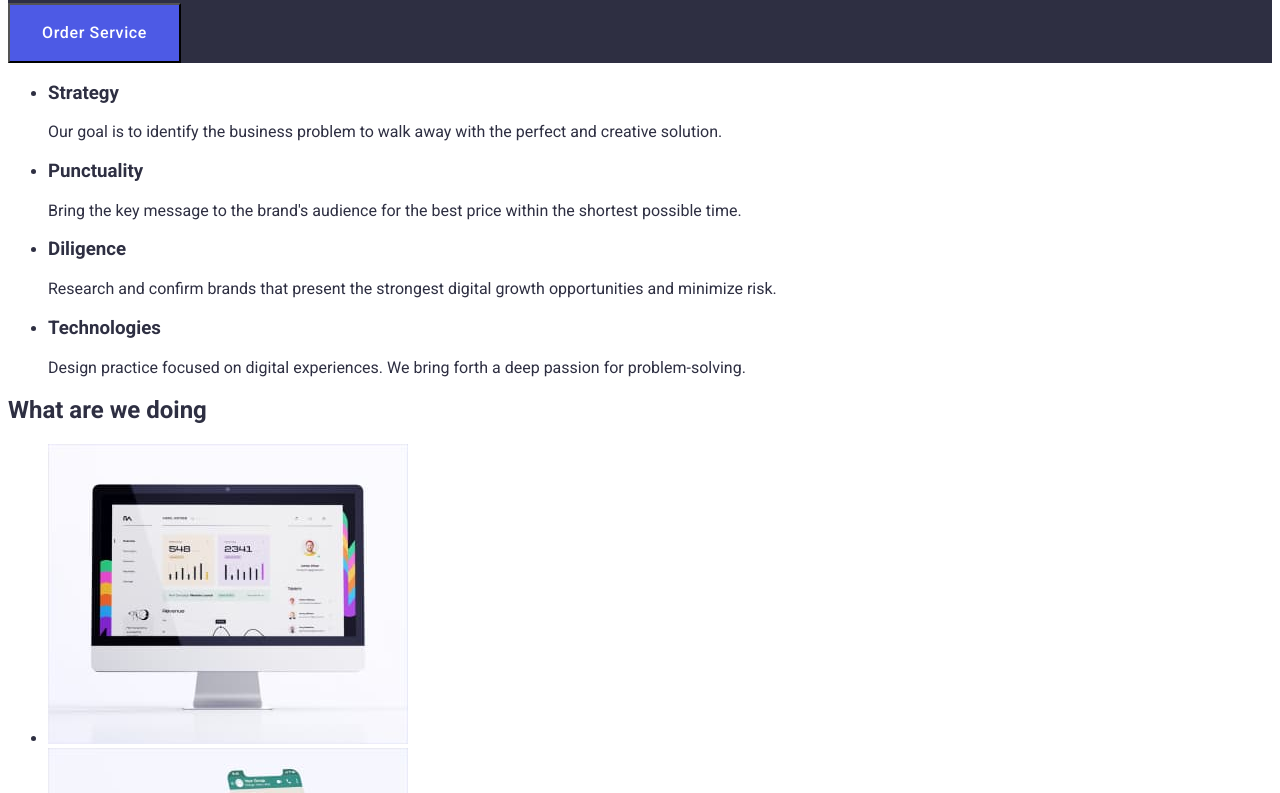
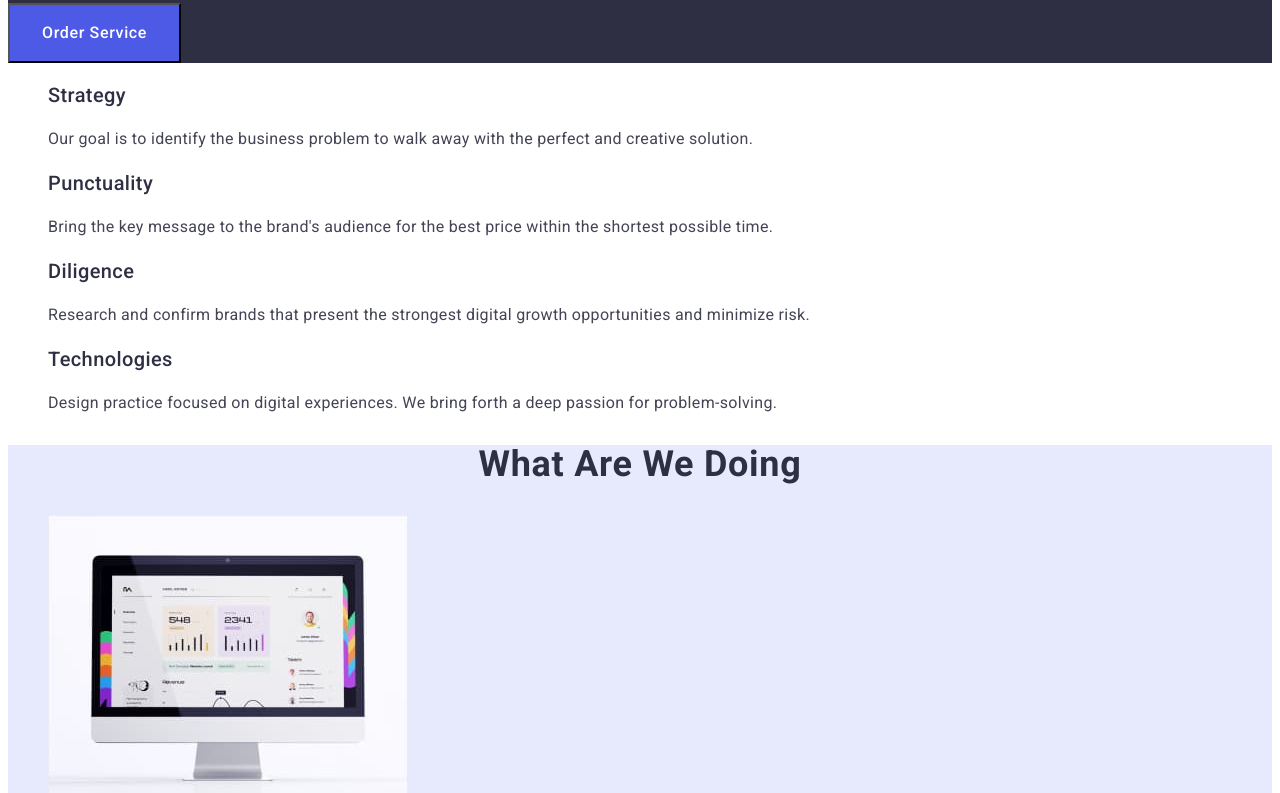
Before and after one commit to Katysha94/goit-markup-hw-02, a plain HTML site: page index.html in a window 1280 px wide. Shown: the part 327-1120 px from the top of the page. Drawn offline with Linux system fonts and the light colour scheme.

Commit message:
update css

```diff
--- a/css/styles.css
+++ b/css/styles.css
@@ -11,7 +11,7 @@
 
 body {
     color: var(--primary-text-color);
-    font-family: var(--main-font-family)
+    font-family: var(--main-font-family);
 }
 
 .list {
@@ -30,6 +30,10 @@ body {
 }
 
 /* header */
+.page-header {
+    background-color: #FFFFFF;
+}
+
 .menu-link {
     font-family: var(--secondary-font-family);
     color: var(--primary-text-color);
@@ -107,3 +111,38 @@ body {
  }
 
  /* feauters */
+.feauters {
+    background-color: #FFFFFF;
+}
+ .feauters-title {
+    font-family: var(--main-font-family);
+    color: var(--primary-text-color);
+    font-weight: 500;
+    font-size: 20px;
+    line-height: 1.2;
+    letter-spacing: 0.02em;
+ }
+
+ .feauters-suptitle {
+    font-family: var(--main-font-family);
+    color: var(--secondary-text-color);
+    font-weight: 400;
+    font-size: 16px;
+    line-height: 1.5;
+    letter-spacing: 0.02em;
+ }
+ /* activity */
+ .activity {
+    background-color: #E7E9FC;
+ }
+
+ .activity-title {
+    font-family: var(--main-font-family);
+    color: var(--primary-text-color);
+    font-weight: 700;
+    font-size: 36px;
+    line-height: 1.11;
+    text-align: center;
+    letter-spacing: 0.02em;
+    text-transform: capitalize;
+ }
--- a/index.html
+++ b/index.html
@@ -18,7 +18,7 @@
     <header class="page-header">
         <nav class="page-navigation">
             <a class="logo-link link" href="./index.html"><span class="logo-link-accent">Web</span>Studio</a>
-            <ul class="menu list list">
+            <ul class="menu list">
                 <li class="menu-item">
                     <a class="menu-link link" href="">Studio</a>
                 </li>
@@ -50,20 +50,20 @@
     <section class="feauters">
     <h2 class="hidden-title" hidden>Section header</h2>
     <ul class="feauters-list" >
-        <li class="feauters-item">
+        <li class="feauters-item list">
             <h3 class="feauters-title">Strategy</h3>
             <p class="feauters-suptitle">Our goal is to identify the business
             problem to walk away with the perfect and creative solution.</p>
         </li>
-        <li class="feauters-item">
+        <li class="feauters-item list">
             <h3 class="feauters-title">Punctuality</h3>
             <p class="feauters-suptitle">Bring the key message to the brand's audience for the best price within the shortest possible time.</p>
         </li>
-        <li class="feauters-item">
+        <li class="feauters-item list">
             <h3 class="feauters-title">Diligence</h3>
             <p class="feauters-suptitle">Research and confirm brands that present the strongest digital growth opportunities and minimize risk.</p>
         </li>
-        <li class="feauters-item">
+        <li class="feauters-item list">
             <h3 class="feauters-title">Technologies</h3>
             <p class="feauters-suptitle">Design practice focused on digital experiences. We bring forth a deep passion for problem-solving.</p>
         </li>
@@ -73,11 +73,11 @@
     <section class="activity">
        <h2 class="activity-title">What are we doing</h2>
        <ul class="activity-list" >
-        <li class="activity-item">
+        <li class="activity-item list">
         <img class="activity-img" src="./images/activity/one.jpg" alt="imac" width="360" height="300"></li>
-        <li class="activity-item">
+        <li class="activity-item list">
         <img class="activity-img" src="./images/activity/two.jpg" alt="iphone" width="360" height="300"></li>
-        <li class="activity-item">
+        <li class="activity-item list">
         <img class="activity-img" src="./images/activity/three.jpg" alt="iphone-in-hand" width="360" height="300">
         </li>
        </ul>
```
